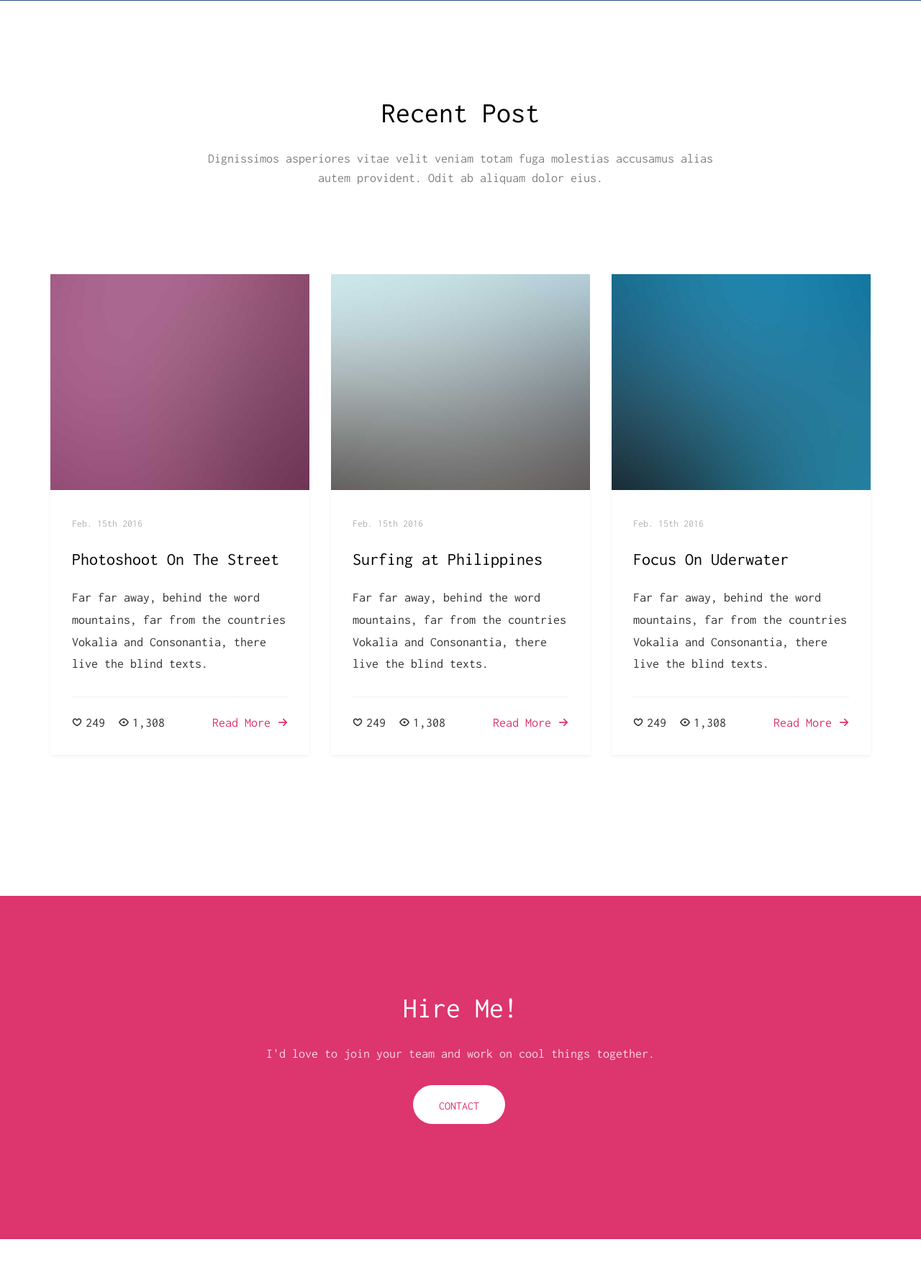
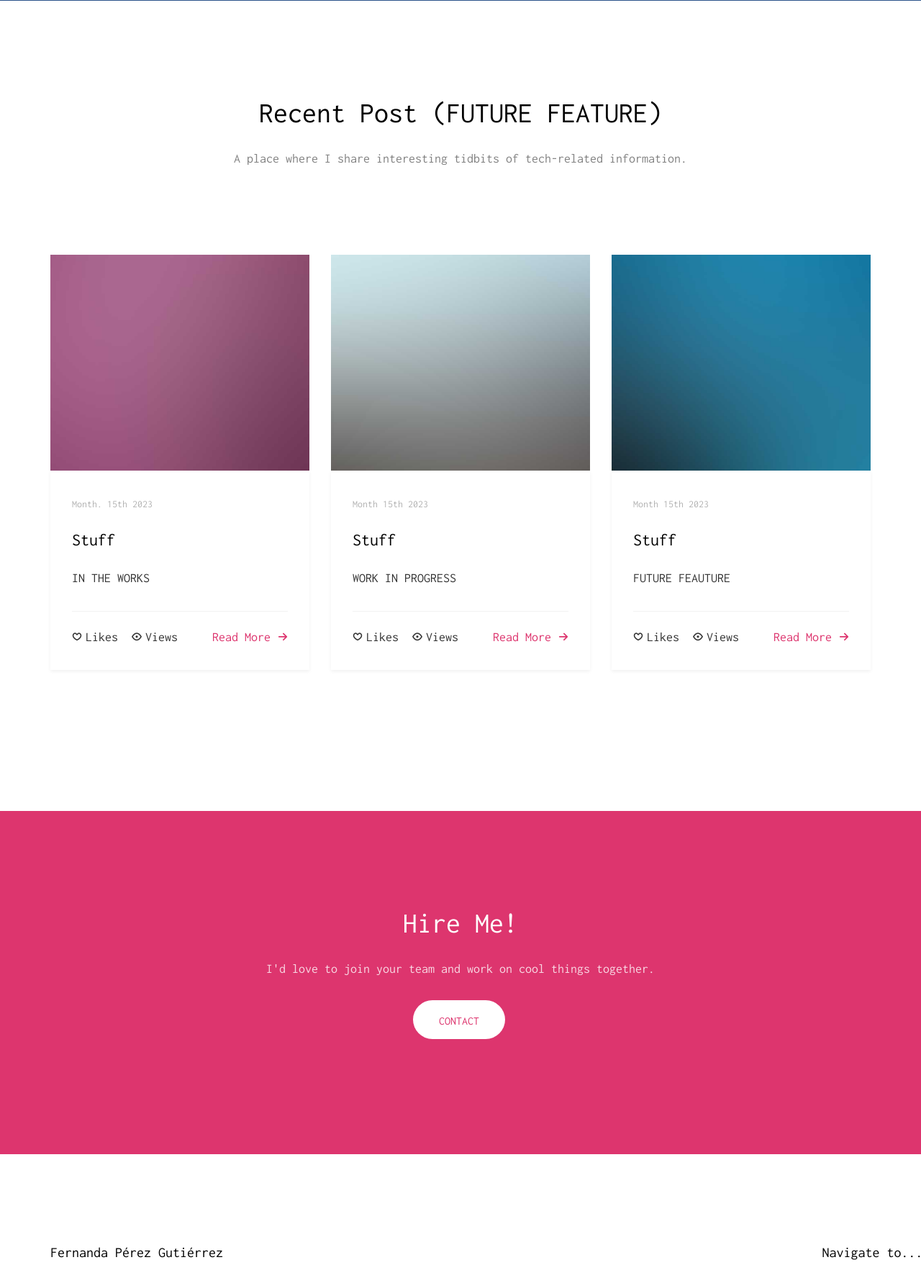
Before and after one commit to fernperezg97/my_portfolio, a Flask app: page / in a window 1280 px wide. Shown: the part 2746-4529 px from the top of the page at 72% size. Run offline with Flask 3, Linux system fonts and the light colour scheme; some libraries are stand-ins or nearby versions; some web fonts are replaced.

Commit message:
changed the footer, added a blogging area as a future feature, and added a photo for Trio Joblist in recent projects section on homepage

```diff
--- a/static/css/style.css
+++ b/static/css/style.css
@@ -97,6 +97,7 @@ h1, h2, h3, h4, h5, h6, figure {
   text-transform: uppercase;
   font-weight: 700;
   font-family: "Inconsolata", Arial, sans-serif;
+  /* background-color: #5bc0de; */
 }
 .fpgportfolio-nav #fpgportfolio-logo a span {
   color: #DD356E;
@@ -306,11 +307,13 @@ h1, h2, h3, h4, h5, h6, figure {
   /* background-color: #4cae4c; */
 }
 
-/* #fpgportfolio-header .text-center.memoji .heading .img-fluid,
-.fpgportfolio-cover .text-center.memoji .heading .img-fluid {
-  max-width: 100%;
-  height: auto;
-} */
+#fpgportfolio-header .text-center .heading .memoji,
+.fpgportfolio-cover .text-center .heading .memoji {
+  /* max-width: 100%; */
+  margin-top: 5%;
+  width: 25%;
+  /* background-color: #5bc0de; */
+}
 
 @media screen and (max-width: 768px) {
   .fpgportfolio-cover .text-center .heading {
@@ -1134,7 +1137,7 @@ input[type="text"] {
   position: absolute;
   right: 0px;
   font-family: 'icomoon';
-  speak: none;
+  /* speak: none; */
   font-style: normal;
   font-weight: normal;
   font-variant: normal;
--- a/templates/home.html
+++ b/templates/home.html
@@ -52,7 +52,7 @@
 			<div class="container">
 				<div class="row">
 					<div class="col-xs-2">
-						<div id="fpgportfolio-logo"><a href="home.html">Hi<span>.</span></a></div>
+						<div id="fpgportfolio-logo"><a href="home.html">Fernanda<span>.</span></a></div>
 					</div>
 					<div class="col-xs-10 text-right menu-1">
 						<ul>
@@ -81,9 +81,9 @@
 		<div class="overlay"></div>
 		<div class="container">
 			<div class="row">
-				<div class="text-center memoji">
-					<div class="img-fluid">
-						<img src="static/images/portfolio_memoji_still_pic_daydreaming.png" alt="personalized memoji character looking at computer">
+				<div class="text-center">
+					<div class="heading">
+						<img class="memoji" src="static/images/portfolio_memoji_still_pic_daydreaming.png" alt="personalized memoji character looking at computer">
 					</div>
 				</div>
 			</div>
@@ -227,15 +227,15 @@
 						   		</div>
 					   		</div>
 					   	</li>
-					   	<li style="background-image: url(images/img_bg_3.jpg);">
+					   	<li style="background-image: url(static/images/trio_joblist.png);">
 					   		<div class="overlay-gradient"></div>
 					   		<div class="container-fluid">
 					   			<div class="row">
 						   			<div class="col-md-12 col-md-offset-0 col-md-pull-10 slider-text slider-text-bg">
 						   				<div class="slider-text-inner">
 						   					<div class="desc">
-													<h2>TRiO Joblist</h2>
-													<p>Ink is a free html5 bootstrap and a multi-purpose template perfect for any type of websites. A combination of a minimal and modern design template. The features are big slider on homepage, smooth animation, product listing and many more</p>
+													<h2>Trio Joblist</h2>
+													<p>Freelance full stack web development project tackling the automation of repetitive tasks and revamping of a website for an out-of-state client who reached out to me through LinkedIn!</p>
 						   					</div>
 						   				</div>
 						   			</div>
@@ -254,8 +254,8 @@
 		<div class="container">
 			<div class="row animate-box">
 				<div class="col-md-8 col-md-offset-2 text-center fpgportfolio-heading">
-					<h2>Recent Post</h2>
-					<p>Dignissimos asperiores vitae velit veniam totam fuga molestias accusamus alias autem provident. Odit ab aliquam dolor eius.</p>
+					<h2>Recent Post (FUTURE FEATURE)</h2>
+					<p>A place where I share interesting tidbits of tech-related information.</p>
 				</div>
 			</div>
 			<div class="row">
@@ -263,12 +263,12 @@
 					<div class="fpgportfolio-blog animate-box">
 						<a href="#" class="blog-bg" style="background-image: url(images/blog-1.jpg);"></a>
 						<div class="blog-text">
-							<span class="posted_on">Feb. 15th 2016</span>
-							<h3><a href="#">Photoshoot On The Street</a></h3>
-							<p>Far far away, behind the word mountains, far from the countries Vokalia and Consonantia, there live the blind texts.</p>
+							<span class="posted_on">Month. 15th 2023</span>
+							<h3><a href="#">Stuff</a></h3>
+							<p>IN THE WORKS</p>
 							<ul class="stuff">
-								<li><i class="icon-heart2"></i>249</li>
-								<li><i class="icon-eye2"></i>1,308</li>
+								<li><i class="icon-heart2"></i>Likes</li>
+								<li><i class="icon-eye2"></i>Views</li>
 								<li><a href="#">Read More<i class="icon-arrow-right22"></i></a></li>
 							</ul>
 						</div>
@@ -278,12 +278,12 @@
 					<div class="fpgportfolio-blog animate-box">
 						<a href="#" class="blog-bg" style="background-image: url(images/blog-2.jpg);"></a>
 						<div class="blog-text">
-							<span class="posted_on">Feb. 15th 2016</span>
-							<h3><a href="#">Surfing at Philippines</a></h3>
-							<p>Far far away, behind the word mountains, far from the countries Vokalia and Consonantia, there live the blind texts.</p>
+							<span class="posted_on">Month 15th 2023</span>
+							<h3><a href="#"></a>Stuff</h3>
+							<p>WORK IN PROGRESS</p>
 							<ul class="stuff">
-								<li><i class="icon-heart2"></i>249</li>
-								<li><i class="icon-eye2"></i>1,308</li>
+								<li><i class="icon-heart2"></i>Likes</li>
+								<li><i class="icon-eye2"></i>Views</li>
 								<li><a href="#">Read More<i class="icon-arrow-right22"></i></a></li>
 							</ul>
 						</div>
@@ -293,12 +293,12 @@
 					<div class="fpgportfolio-blog animate-box">
 						<a href="#" class="blog-bg" style="background-image: url(images/blog-3.jpg);"></a>
 						<div class="blog-text">
-							<span class="posted_on">Feb. 15th 2016</span>
-							<h3><a href="#">Focus On Uderwater</a></h3>
-							<p>Far far away, behind the word mountains, far from the countries Vokalia and Consonantia, there live the blind texts.</p>
+							<span class="posted_on">Month 15th 2023</span>
+							<h3><a href="#">Stuff</a></h3>
+							<p>FUTURE FEAUTURE</p>
 							<ul class="stuff">
-								<li><i class="icon-heart2"></i>249</li>
-								<li><i class="icon-eye2"></i>1,308</li>
+								<li><i class="icon-heart2"></i>Likes</li>
+								<li><i class="icon-eye2"></i>Views</li>
 								<li><a href="#">Read More<i class="icon-arrow-right22"></i></a></li>
 							</ul>
 						</div>
@@ -324,12 +324,12 @@
 	<footer id="fpgportfolio-footer" role="contentinfo">
 		<div class="container">
 			<div class="row row-pb-md">
-				<div class="col-md-4 fpgportfolio-widget">
-					<h4>Air</h4>
-					<p>Facilis ipsum reprehenderit nemo molestias. Aut cum mollitia reprehenderit. Eos cumque dicta adipisci architecto culpa amet.</p>
+				<div class="col-md-10 fpgportfolio-widget">
+					<h4>Fernanda Pérez Gutiérrez</h4>
+					<p>It was a pleasure to have you stop by and take a look! This portfolio was made with blood (I did get one papercut), sweat (from the A/C breaking in my apartment), and tears (yeah...a lot of those for too many reasons to name). Feel free to contact me if you have any questions, comments, or want to collaborate!</p>
 				</div>
 				<div class="col-md-2 col-md-push-1 fpgportfolio-widget">
-					<h4>Links</h4>
+					<h4>Navigate to...</h4>
 					<ul class="fpgportfolio-footer-links">
 						<li><a href="#">Home</a></li>
 						<li><a href="#">Portfolio</a></li>
```
Also changed, not shown: static/images/trio_joblist.png (added).
